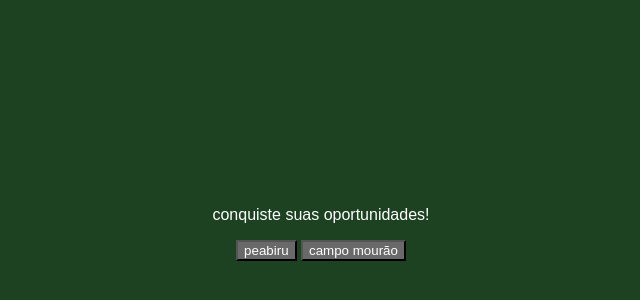
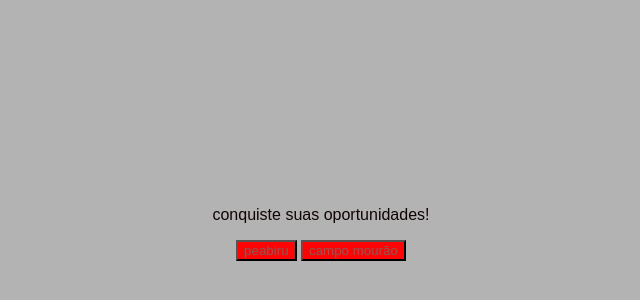
Before and after one commit to fabiobertaglia/htmlejava, a plain HTML site: page index.html in a window 1280 px wide. Shown: the part 134-434 px from the top of the page, without its empty margins (319-959 px from the left). Drawn offline with Linux system fonts and the light colour scheme; a web font is replaced by a local one.

Commit message:
Add files via upload

```diff
--- a/style.css
+++ b/style.css
@@ -1,6 +1,6 @@
 body {
-    background-color: #1D4221;
-    color: white;
+    background-color: #b3b3b3;
+    color: rgb(17, 4, 4);
     font-family: "Bai Jamjuree", sans-serif;
     display: flex;
     justify-content: center;
@@ -10,8 +10,8 @@ body {
 }
 
 button {
-    background-color: #696969;
-    color: white;
+    background-color: #ff0404;
+    color: rgb(128, 92, 92);
     font-family: "Bai Jamjuree", sans-serif;
 }
 
```
